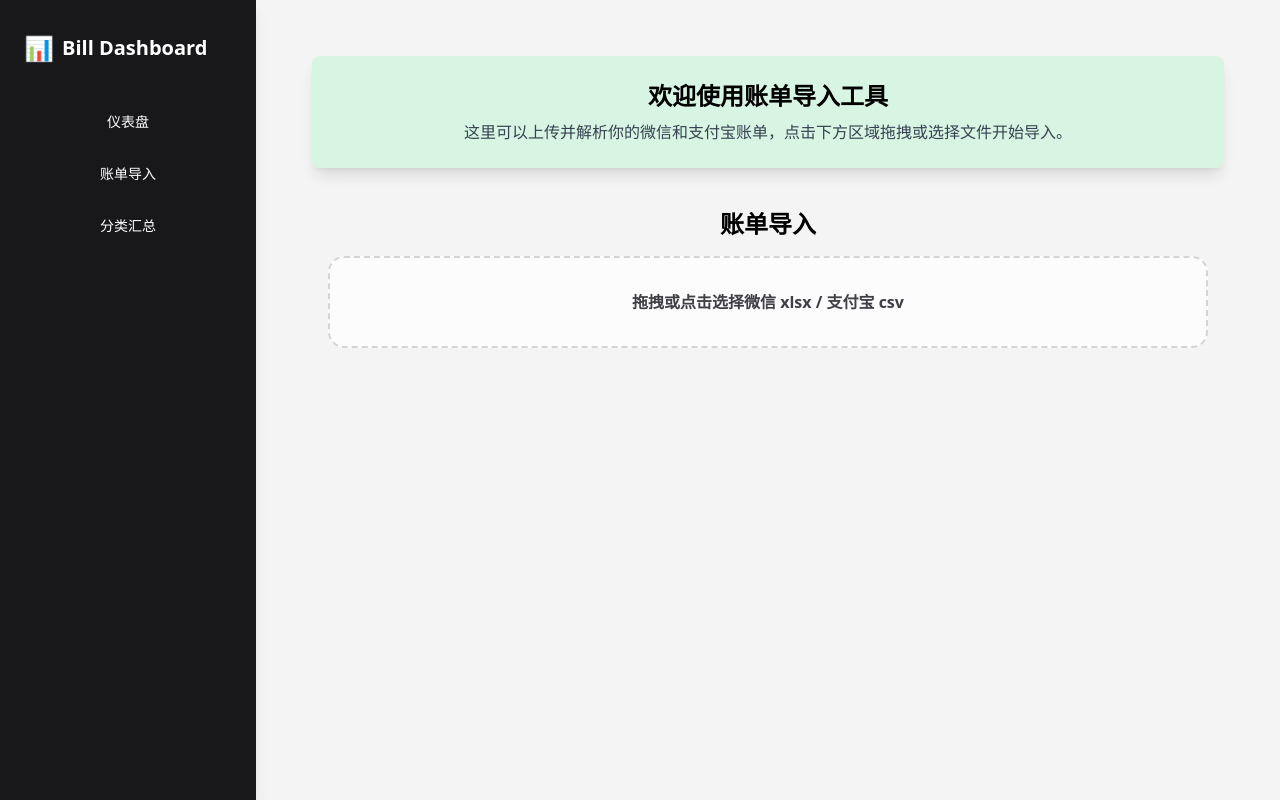
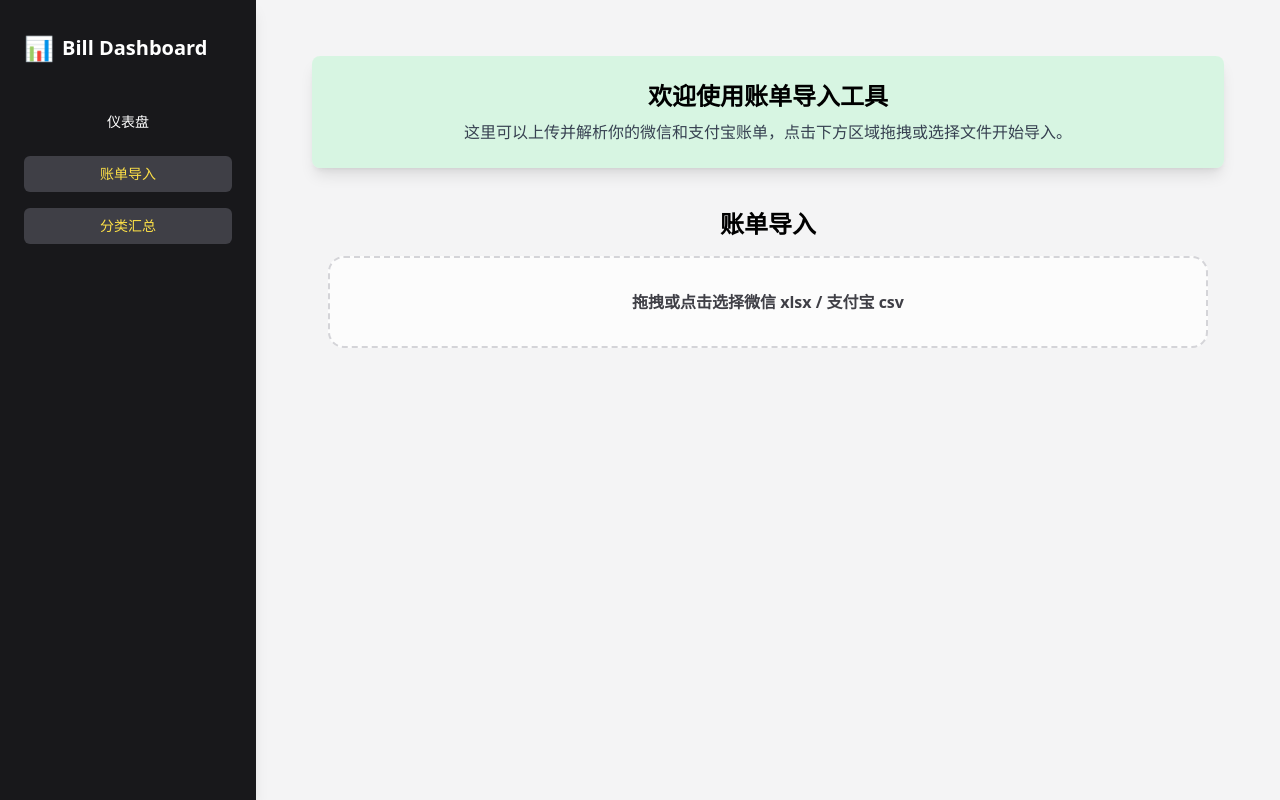
Before and after one commit to Koumlem/Bill_Dashboard_website, a React (Vite) app: page / in a window 1280 px wide. Built offline with nearby package versions, Linux system fonts and the light colour scheme.

Commit message:
Fix navigation links to use router NavLink

```diff
--- a/src/components/Layout.jsx
+++ b/src/components/Layout.jsx
@@ -1,4 +1,6 @@
 // src/components/Layout.jsx
+import { NavLink } from 'react-router-dom'
+
 export default function Layout({ children }) {
   return (
     <div className="fixed inset-0 flex bg-zinc-100 font-sans">  {/* 贴边铺满 */}
@@ -8,9 +10,9 @@ export default function Layout({ children }) {
           <span>Bill Dashboard</span>
         </h1>
         <nav className="flex flex-col space-y-4 text-sm">
-          <NavLink label="仪表盘" />
-          <NavLink label="账单导入" />
-          <NavLink label="分类汇总" />
+          <NavItem to="/analysis" label="仪表盘" />
+          <NavItem to="/" label="账单导入" />
+          <NavItem to="#" label="分类汇总" />
         </nav>
       </aside>
 
@@ -23,13 +25,17 @@ export default function Layout({ children }) {
   );
 }
 
-function NavLink({ label }) {
+function NavItem({ to, label }) {
   return (
-    <a
-      href="#"
-      className="px-3 py-2 rounded-md hover:bg-zinc-700 hover:text-yellow-300 transition-colors"
+    <NavLink
+      to={to}
+      className={({ isActive }) =>
+        `px-3 py-2 rounded-md hover:bg-zinc-700 hover:text-yellow-300 transition-colors${
+          isActive ? ' bg-zinc-700 text-yellow-300' : ''
+        }`
+      }
     >
       {label}
-    </a>
+    </NavLink>
   );
 }
```
